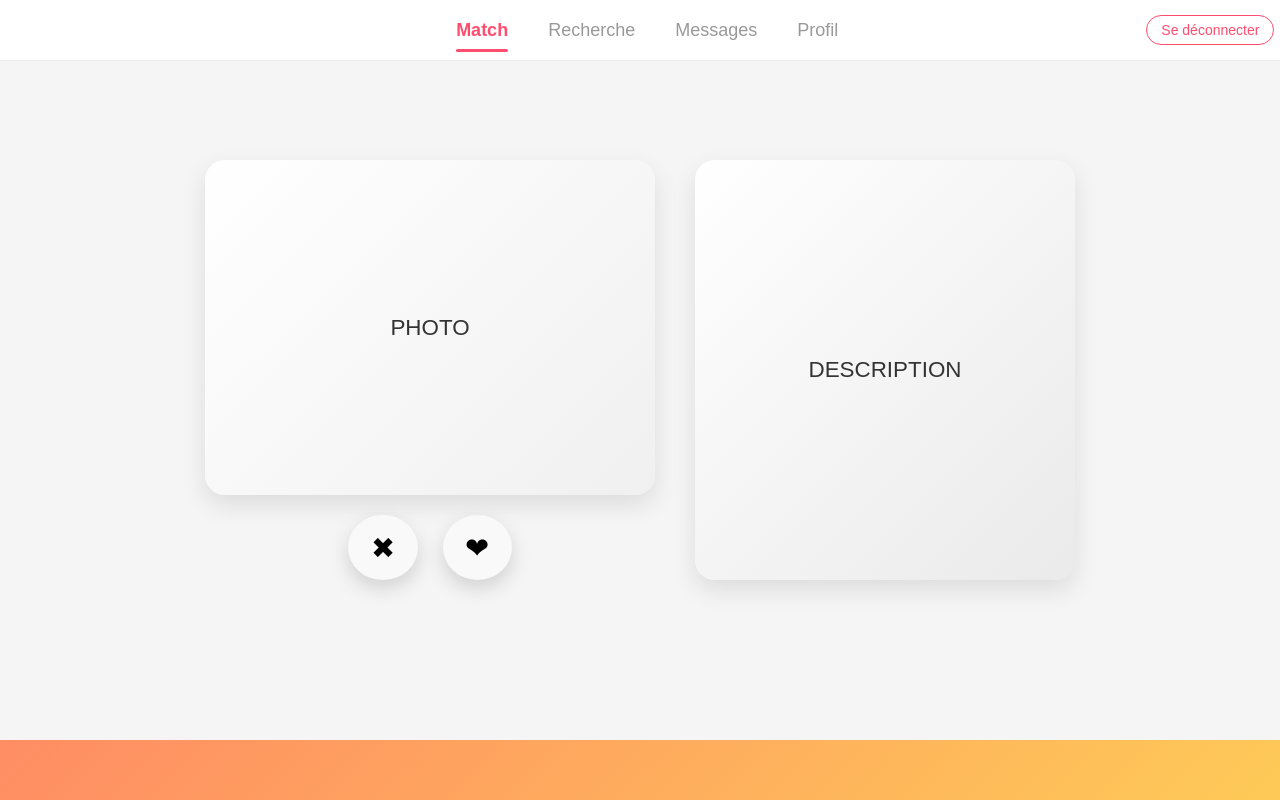
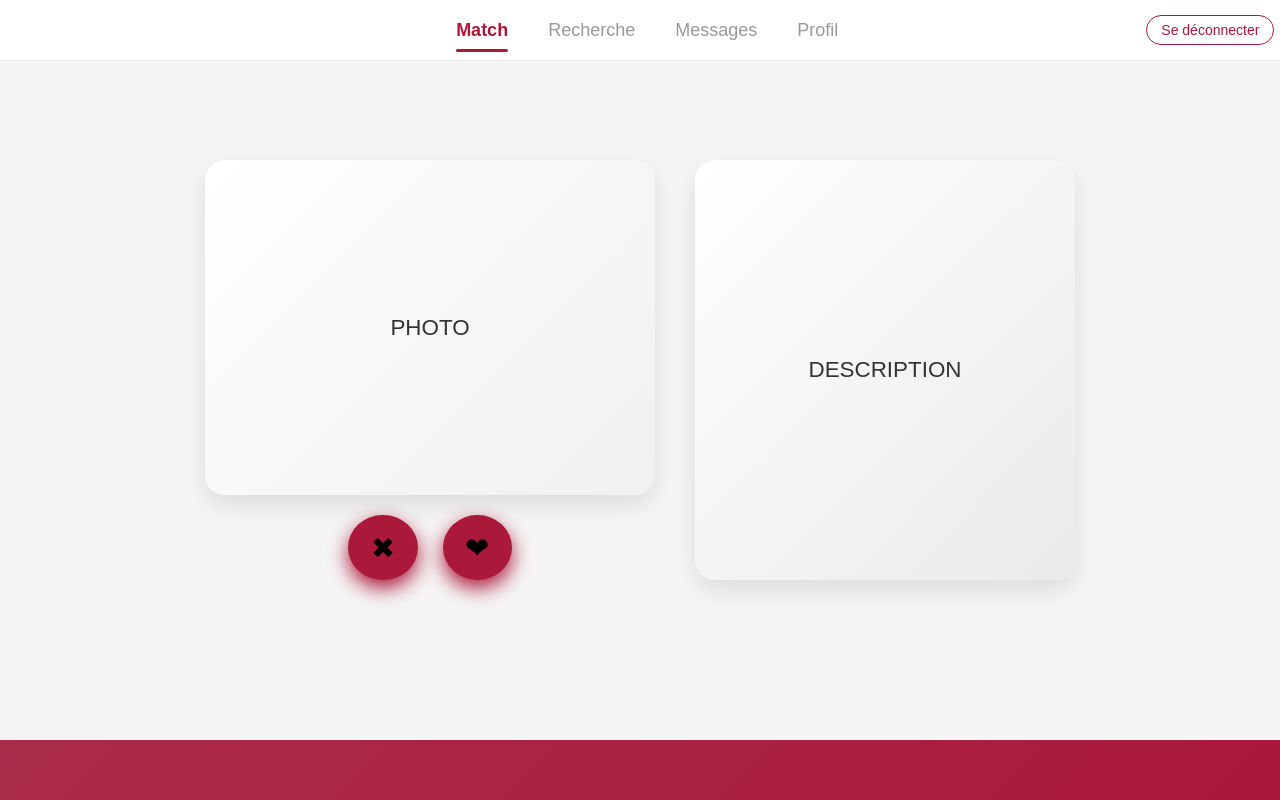
Before and after one commit to S-Stanley/matcha, a React (Vite) app in the folder vite-project/: page /match in a window 1280 px wide. Built offline with nearby package versions, Linux system fonts and the light colour scheme.

Commit message:
fix: css on match page

```diff
--- a/vite-project/src/CSS/Match.css
+++ b/vite-project/src/CSS/Match.css
@@ -1,6 +1,6 @@
 .match-container {
   min-height: 100vh;
-  background: linear-gradient(135deg, #ff6b6b, #feca57);
+  background: linear-gradient(135deg, rgb(171, 55, 82), rgb(170, 24, 58));
   font-family: sans-serif;
   color: white;
 }
@@ -104,7 +104,8 @@
   display: flex;
   justify-content: center;
   align-items: center;
-  box-shadow: 0 8px 20px rgba(0, 0, 0, 0.15);
+  background-color: rgb(170, 24, 58);
+  box-shadow: 0 8px 20px rgb(170, 24, 58);
   transition: transform 0.2s ease, box-shadow 0.2s ease;
 }
 
@@ -144,7 +145,7 @@
 }
 
 .top-item.active {
-  color: #ff4d6d;
+  color: rgb(170, 24, 58);
   font-weight: 600;
 }
 
@@ -155,7 +156,7 @@
   left: 0;
   width: 100%;
   height: 3px;
-  background-color: #ff4d6d;
+  background-color: rgb(170, 24, 58);
   border-radius: 2px;
 }
 
@@ -163,8 +164,8 @@
   margin-left: auto;
 
   background: transparent;
-  border: 1px solid #ff4d6d;
-  color: #ff4d6d;
+  border: 1px solid rgb(170, 24, 58);
+  color: rgb(170, 24, 58);
 
   padding: 6px 14px;
   border-radius: 20px;
```
